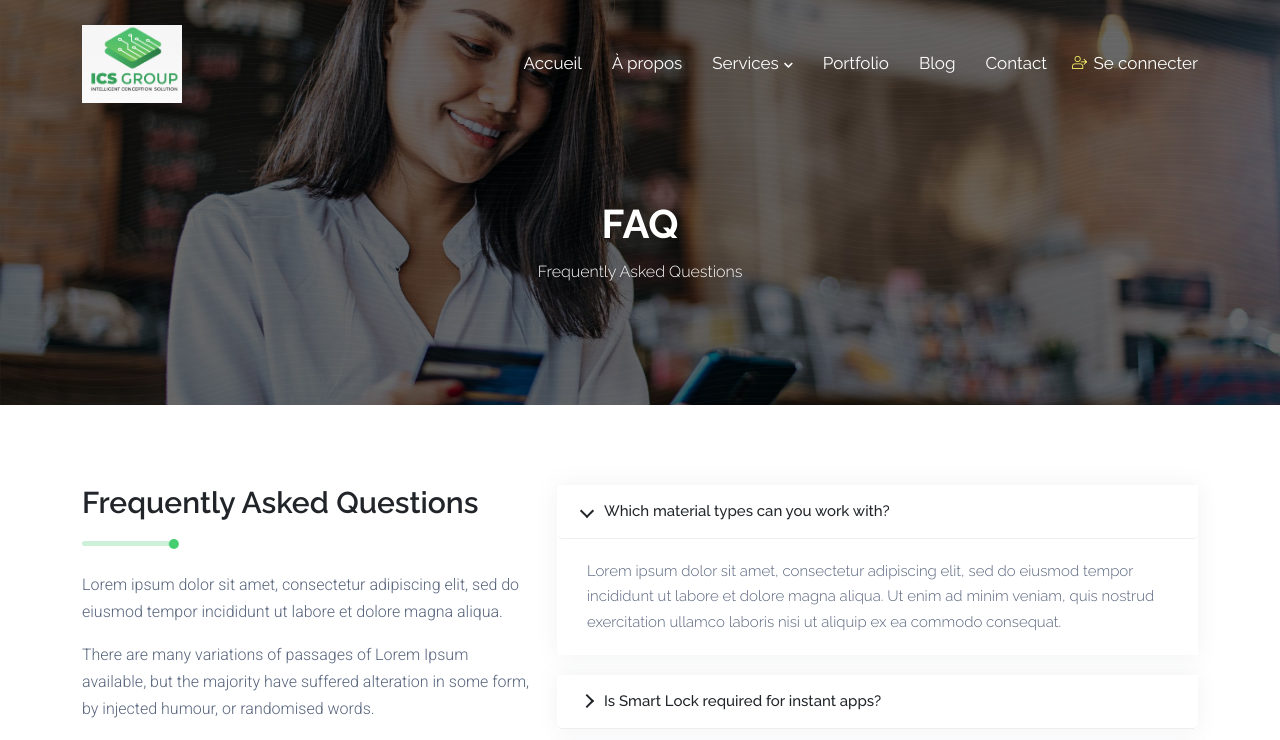
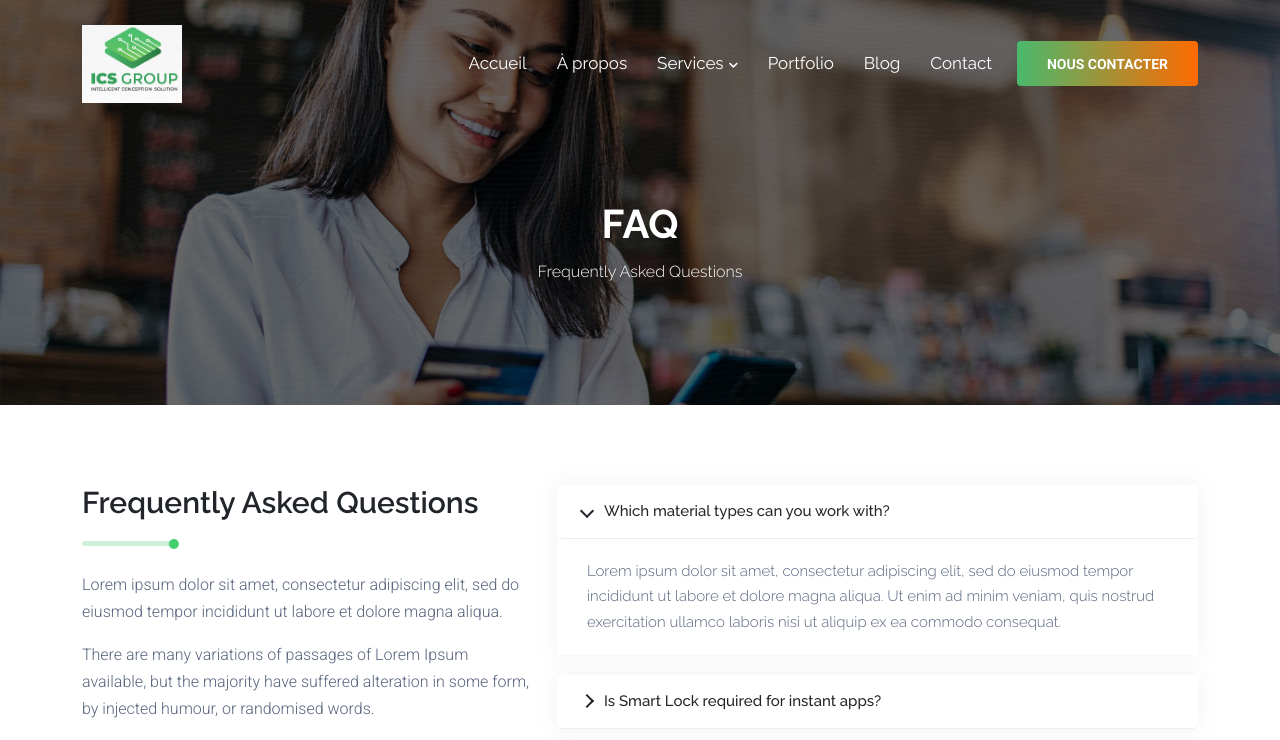
Before and after one commit to Amemorte99/ics-group-front, a Next.js app: page /faq in a window 1280 px wide. Shown: the top 740 px of the page. Built offline with nearby package versions, Linux system fonts and the light colour scheme.

Commit message:
supression de login

```diff
--- a/components/Layouts/Navbar.js
+++ b/components/Layouts/Navbar.js
@@ -116,11 +116,18 @@ class Navbar extends Component {
                                         </li>
                                     </ul>
 
-                                    {/* Ton login remis comme tu voulais */}
-                                    <div className="others-options">
+
+                                    {/* <div className="others-options">
                                         <Link href="/login">
                                             <a className="login-btn">
                                                 <i className="flaticon-user"></i> Se connecter
+                                            </a>
+                                        </Link>
+                                    </div> */}
+                                    <div className="others-options">
+                                        <Link href="/contact">
+                                            <a className="btn btn-primary">
+                                                Nous contacter
                                             </a>
                                         </Link>
                                     </div>
```
